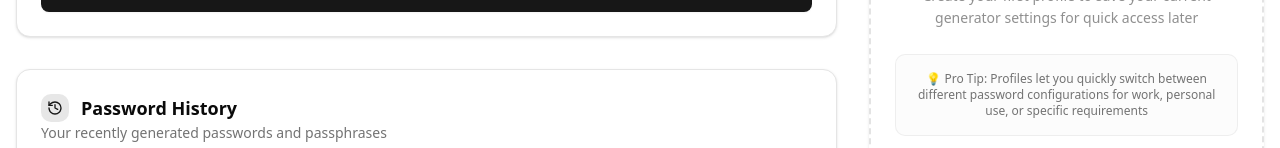
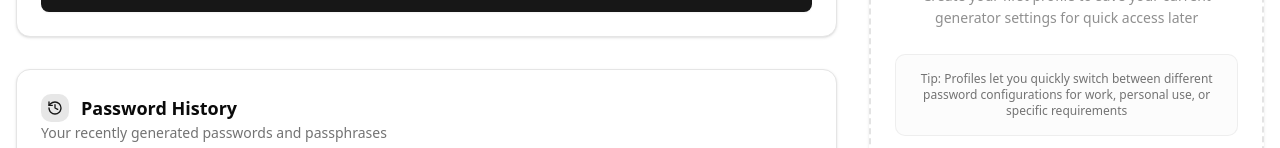
Before and after one commit to keksiqc/openpass, a React (Vite) app: page / in a window 1280 px wide. Shown: the part 652-800 px from the top of the page. Built offline with nearby package versions, Linux system fonts and the light colour scheme.

Commit message:
refactor: simplify tip label in ProfileManager component

```diff
--- a/src/components/profile-manager.tsx
+++ b/src/components/profile-manager.tsx
@@ -377,7 +377,7 @@ export function ProfileManager({
               for quick access later
             </p>
             <div className="text-xs text-muted-foreground bg-muted/30 p-4 rounded-lg border border-muted-foreground/10 max-w-md mx-auto">
-              <strong className="font-medium">💡 Pro Tip:</strong> Profiles let
+              <strong className="font-medium">Tip:</strong> Profiles let
               you quickly switch between different password configurations for
               work, personal use, or specific requirements
             </div>
```
